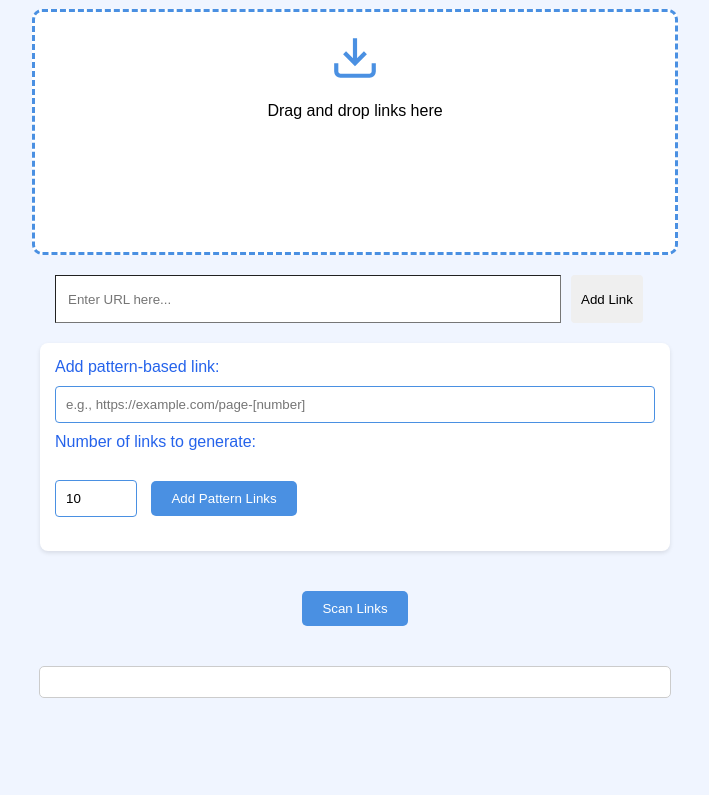
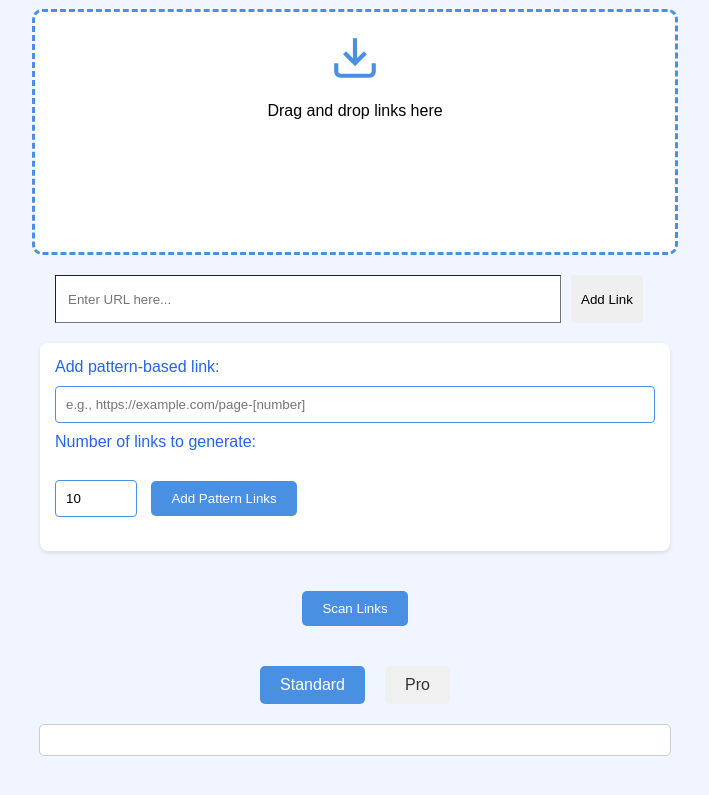
Before and after one commit to seenmttai/URLIngest, a plain HTML site: page vulnerability-scanner.html in a window 1280 px wide. Shown: the part 99-894 px from the top of the page, without its empty margins (285-994 px from the left). Before the commit the page ends 840 px from the top, so only its background shows below. Drawn offline with nearby package versions, Linux system fonts and the light colour scheme.

Commit message:
Added pro mode in vulnerability scanner

```diff
--- a/vulnerability-scanner.html
+++ b/vulnerability-scanner.html
@@ -7,6 +7,30 @@
     <link rel="stylesheet" href="styles.css">
     <script src="https://cdn.jsdelivr.net/npm/marked/marked.min.js"></script>
     <script src="script.js"></script>
+    <style>
+        .pro-mode-buttons {
+            display: flex;
+            justify-content: center;
+            margin-bottom: 20px;
+        }
+
+        .pro-mode-button {
+            padding: 10px 20px;
+            margin: 0 10px;
+            border: none;
+            border-radius: 5px;
+            font-size: 16px;
+            cursor: pointer;
+            transition: background-color 0.3s ease;
+            background-color: #f0f0f0;
+            color: #333;
+        }
+
+        .pro-mode-button.active {
+            background-color: #4a90e2;
+            color: white;
+        }
+    </style>
 </head>
 
 <body>
@@ -17,7 +41,7 @@
         </svg>
         <p>Drag and drop links here</p>
     </div>
-    <div class="add-link-container">
+     <div class="add-link-container">
         <input type="text" id="linkInput" placeholder="Enter URL here..." class="link-input">
         <button id="addLinkButton" class="action-button">Add Link</button>
     </div>
@@ -33,6 +57,14 @@
         <button id="scanButton" class="action-button">Scan Links</button>
         <button id="stopScanButton" class="action-button" style="display: none;">Stop Scanning</button>
     </div>
+    <div class="settings-container">
+        <div class="pro-mode-setting">
+            <div class="pro-mode-buttons">
+                <button id="standardModeButton" class="pro-mode-button active">Standard</button>
+                <button id="proModeButton" class="pro-mode-button">Pro</button>
+            </div>
+        </div>
+    </div>
     <div id="scanResults"></div>
     <ul id="linksList"></ul>
 
@@ -47,11 +79,24 @@
         const patternLinkInput = document.getElementById('patternLinkInput');
         const patternCountInput = document.getElementById('patternCountInput');
         const addPatternLinksButton = document.getElementById('addPatternLinksButton');
-
+        const proModeButton = document.getElementById('proModeButton');
+        const standardModeButton = document.getElementById('standardModeButton');
+        let isProMode = false;
         let visitedUrls = new Set();
         let scanningStatus;
         let stopScanning = false;
 
+        proModeButton.addEventListener('click', () => {
+            isProMode = true;
+            proModeButton.classList.add('active');
+            standardModeButton.classList.remove('active');
+        });
+
+        standardModeButton.addEventListener('click', () => {
+            isProMode = false;
+            standardModeButton.classList.add('active');
+            proModeButton.classList.remove('active');
+        });
 
         ['dragenter', 'dragover', 'dragleave', 'drop'].forEach(eventName => {
             dropZone.addEventListener(eventName, preventDefaults, false);
@@ -63,10 +108,9 @@
         ['dragleave', 'drop'].forEach(eventName => {
             dropZone.addEventListener(eventName, () => unhighlight(dropZone), false);
         });
-        dropZone.addEventListener('drop', (e) => handleDrop(e, addLinkToList), false);
+         dropZone.addEventListener('drop', (e) => handleDrop(e, addLinkToList), false);
 
-
-        addPatternLinksButton.addEventListener('click', () => {
+         addPatternLinksButton.addEventListener('click', () => {
             const pattern = patternLinkInput.value;
             const count = parseInt(patternCountInput.value);
             const patternLinks = generatePatternLinks(pattern, count);
@@ -84,7 +128,7 @@
         });
 
         function addLinkToList(url) {
-            const li = document.createElement('li');
+           const li = document.createElement('li');
             li.className = 'link-item';
 
             const icon = document.createElement('span');
@@ -95,13 +139,14 @@
                 <path d="M14 11a5 5 0 0 0-7.54-.54l-3 3a5 5 0 0 0 7.07 7.07l1.71-1.71"/>
             </svg>
         `;
+
             const link = document.createElement('a');
             link.href = url;
             link.className = 'link-text';
             link.textContent = url;
             link.target = '_blank';
 
-            const editInput = document.createElement('input');
+             const editInput = document.createElement('input');
             editInput.type = 'text';
             editInput.className = 'link-edit-input';
             editInput.value = url;
@@ -186,7 +231,7 @@
         }
 
         async function sendToWorker(url, sourceCode) {
-            const workerEndpoint = 'https://aid.bhansalimanan55.workers.dev';
+            const workerEndpoint = 'https://aid101.deno.dev';
             try {
                 const response = await fetch(workerEndpoint, {
                     method: 'POST',
@@ -196,7 +241,8 @@
                     body: JSON.stringify({
                         promptType: "virusscan",
                         text: sourceCode,
-                        url: url
+                        url: url,
+                        model: isProMode ? 'gemini-exp-1206' : 'gemini-2.0-flash-exp'
                     }),
                 });
 
```
